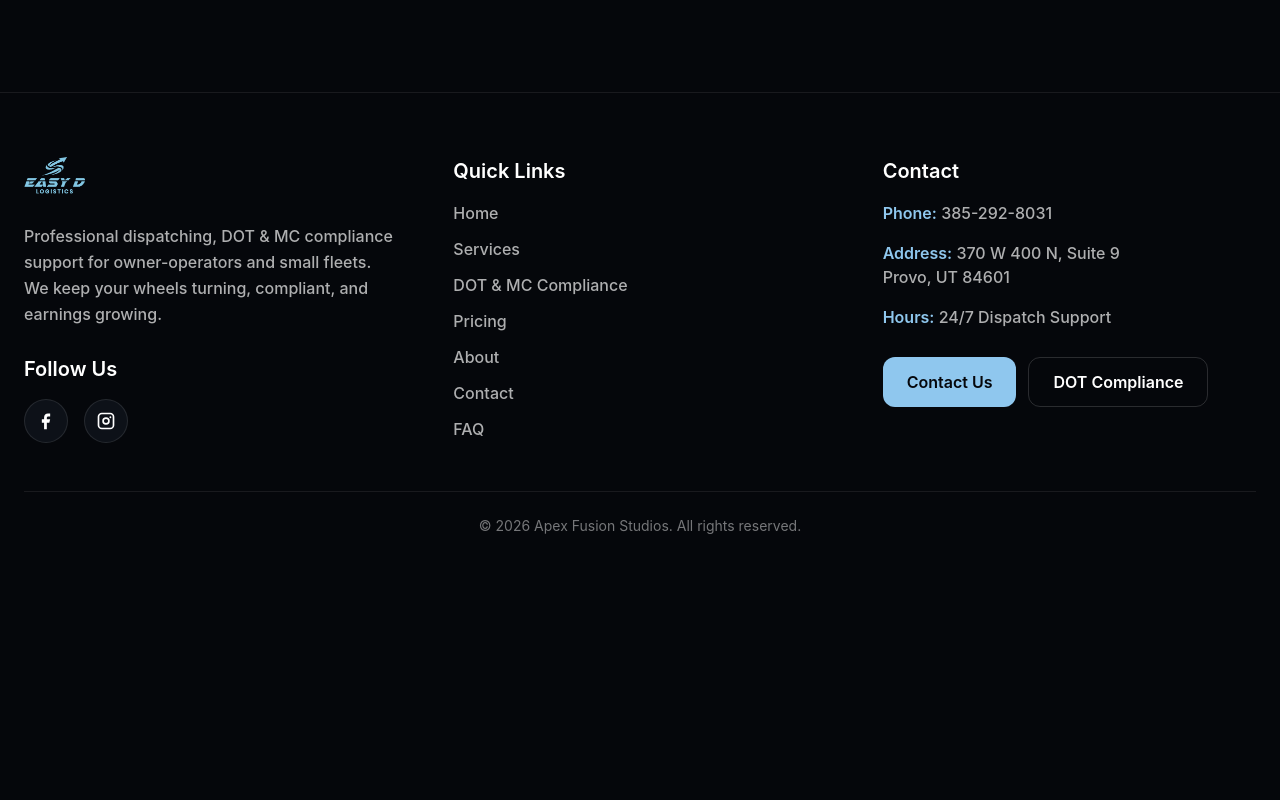
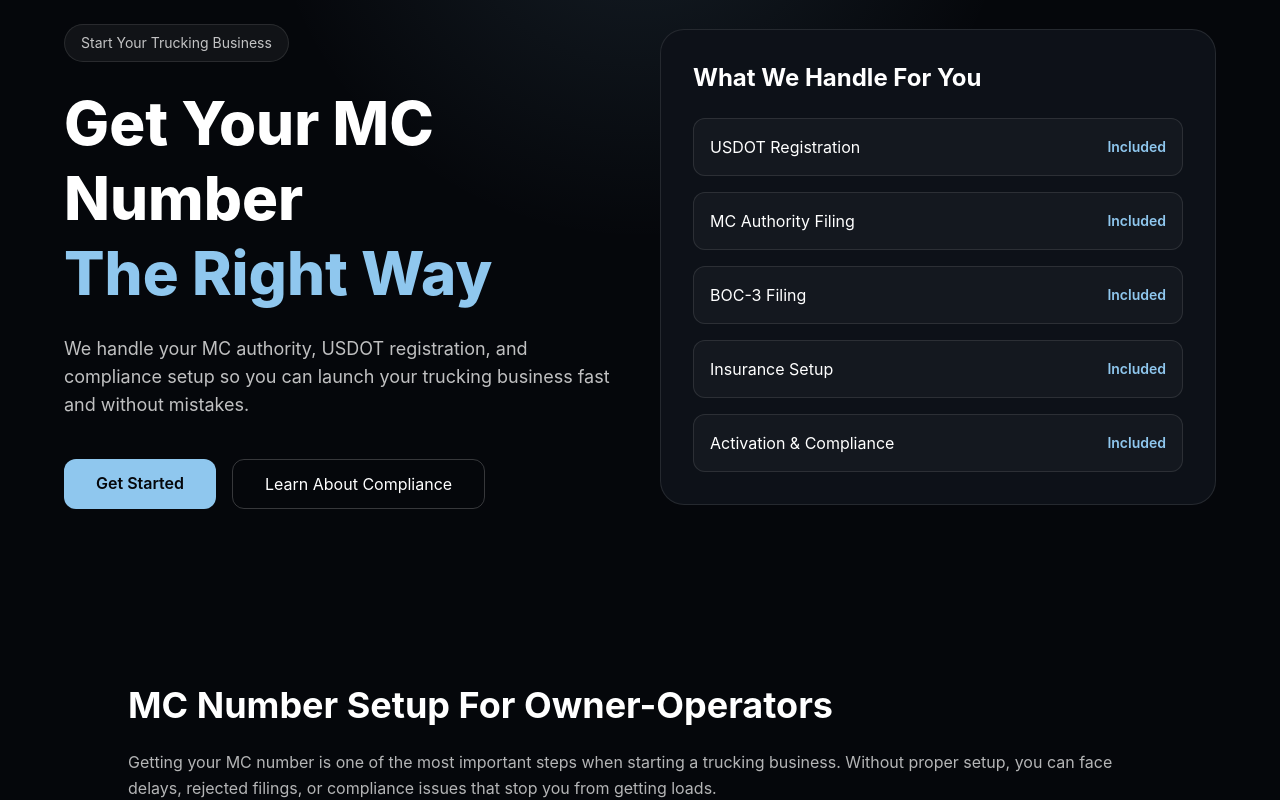
Before and after one commit to alexbritop24/easy-d-logistics, a React (Vite) app: page /mc-number-setup in a window 1280 px wide. Shown: the part 200-1000 px from the top of the page. Before the commit the page ends 800 px from the top, so only its background shows below. Built offline with nearby package versions, Linux system fonts and the light colour scheme; no server answers.

Commit message:
Add MC number setup SEO page

```diff
--- a/src/App.jsx
+++ b/src/App.jsx
@@ -14,6 +14,7 @@ import GetStarted from "./pages/GetStarted.jsx";
 import Contact from "./pages/Contact.jsx";
 import FAQ from "./pages/FAQ.jsx";
 import DotCompliancePage from "./pages/DotCompliancePage.jsx";
+import MCSetupPage from "./pages/MCSetupPage.jsx";
 
 /* Scroll to top on route change */
 function ScrollToTop() {
@@ -22,7 +23,7 @@ function ScrollToTop() {
   useEffect(() => {
     window.scrollTo({
       top: 0,
-      behavior: "instant", // no smooth → feels faster + more professional
+      behavior: "instant",
     });
   }, [pathname]);
 
@@ -32,13 +33,10 @@ function ScrollToTop() {
 function App() {
   return (
     <div className="bg-[var(--color-primary)] text-white min-h-screen flex flex-col">
-      {/* Scroll reset */}
       <ScrollToTop />
 
-      {/* Navbar */}
       <Navbar />
 
-      {/* Main Content */}
       <main className="pt-16 flex-1">
         <Routes>
           <Route path="/" element={<Home />} />
@@ -49,10 +47,10 @@ function App() {
           <Route path="/contact" element={<Contact />} />
           <Route path="/faq" element={<FAQ />} />
           <Route path="/dot-compliance" element={<DotCompliancePage />} />
+          <Route path="/mc-number-setup" element={<MCSetupPage />} />
         </Routes>
       </main>
 
-      {/* Footer */}
       <Footer />
     </div>
   );
--- /dev/null
+++ b/src/pages/MCSetupPage.jsx
@@ -0,0 +1,124 @@
+// src/pages/MCSetupPage.jsx
+import { motion } from "framer-motion";
+import Reveal from "../components/Reveal";
+import useSEO from "../hooks/useSEO";
+
+export default function MCSetupPage() {
+  useSEO({
+    title: "MC Number Setup Services | Start Your Trucking Company | Easy D Logistics",
+    description:
+      "Get your MC number, USDOT registration, BOC-3 filing, and insurance setup done fast. We handle everything so you can start your trucking business without delays.",
+    path: "/mc-number-setup",
+  });
+
+  const steps = [
+    "USDOT Registration",
+    "MC Authority Filing",
+    "BOC-3 Filing",
+    "Insurance Setup",
+    "Activation & Compliance",
+  ];
+
+  return (
+    <main className="bg-[var(--color-primary)] text-white min-h-screen">
+
+      {/* HERO */}
+      <section className="relative px-6 pt-32 pb-20 md:pt-40 md:pb-28 overflow-hidden">
+        <div className="absolute inset-0 bg-[radial-gradient(circle_at_top,rgba(143,199,238,0.12),transparent_38%)]" />
+
+        <div className="relative max-w-6xl mx-auto grid lg:grid-cols-2 gap-10 items-center">
+
+          <div>
+            <Reveal>
+              <div className="inline-flex px-4 py-2 rounded-full border border-white/10 bg-white/5 text-sm text-white/75">
+                Start Your Trucking Business
+              </div>
+            </Reveal>
+
+            <Reveal delay={0.04}>
+              <h1 className="mt-6 text-4xl md:text-6xl font-extrabold leading-tight">
+                Get Your MC Number
+                <span className="block text-[var(--color-accent)]">
+                  The Right Way
+                </span>
+              </h1>
+            </Reveal>
+
+            <Reveal delay={0.08}>
+              <p className="mt-6 text-white/75 text-base md:text-lg max-w-xl">
+                We handle your MC authority, USDOT registration, and compliance setup
+                so you can launch your trucking business fast and without mistakes.
+              </p>
+            </Reveal>
+
+            <Reveal delay={0.12}>
+              <div className="mt-10 flex flex-col sm:flex-row gap-4">
+                <a
+                  href="/contact"
+                  className="px-8 py-3 rounded-xl bg-[var(--color-accent)] text-[var(--color-primary)] font-semibold hover:opacity-90 transition"
+                >
+                  Get Started
+                </a>
+
+                <a
+                  href="/dot-compliance"
+                  className="px-8 py-3 rounded-xl border border-white/20 hover:border-[var(--color-accent)] transition"
+                >
+                  Learn About Compliance
+                </a>
+              </div>
+            </Reveal>
+          </div>
+
+          {/* PROCESS CARD */}
+          <Reveal delay={0.08}>
+            <motion.div
+              whileHover={{ y: -4 }}
+              className="rounded-3xl border border-white/10 bg-[var(--color-primary-softer)] p-6 md:p-8"
+            >
+              <h2 className="text-2xl font-bold mb-6">
+                What We Handle For You
+              </h2>
+
+              <div className="space-y-4">
+                {steps.map((step) => (
+                  <div
+                    key={step}
+                    className="flex justify-between items-center border border-white/10 rounded-xl px-4 py-4 bg-white/[0.03]"
+                  >
+                    <span>{step}</span>
+                    <span className="text-[var(--color-accent)] text-sm font-semibold">
+                      Included
+                    </span>
+                  </div>
+                ))}
+              </div>
+            </motion.div>
+          </Reveal>
+        </div>
+      </section>
+
+      {/* SEO SECTION */}
+      <section className="px-6 py-16">
+        <div className="max-w-5xl mx-auto">
+          <h2 className="text-3xl md:text-4xl font-bold">
+            MC Number Setup For Owner-Operators
+          </h2>
+
+          <p className="mt-6 text-white/70 leading-relaxed">
+            Getting your MC number is one of the most important steps when starting a trucking business.
+            Without proper setup, you can face delays, rejected filings, or compliance issues that stop
+            you from getting loads.
+          </p>
+
+          <p className="mt-4 text-white/70 leading-relaxed">
+            We simplify the process by handling your USDOT registration, MC authority filing,
+            BOC-3 filing, and insurance requirements. Our goal is to get you compliant and
+            ready to operate as quickly as possible.
+          </p>
+        </div>
+      </section>
+
+    </main>
+  );
+}
```
Also changed, not shown: 1 other file (tests, documents, lock files or other folders).
